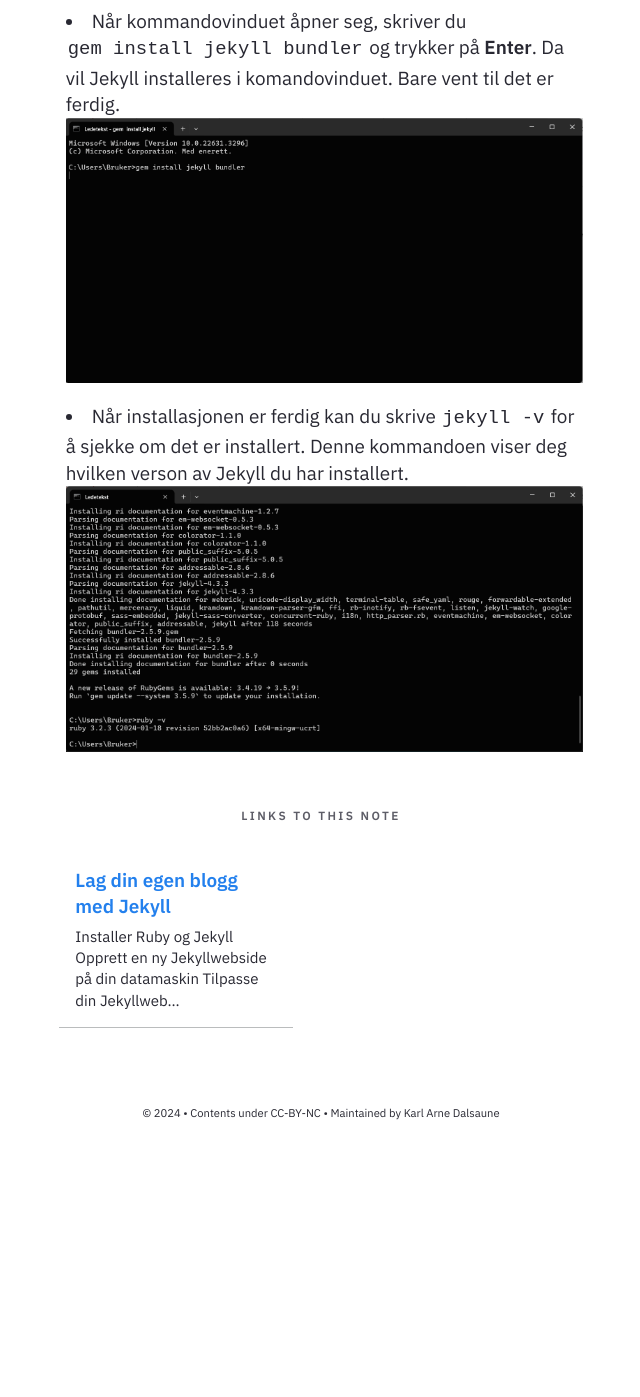
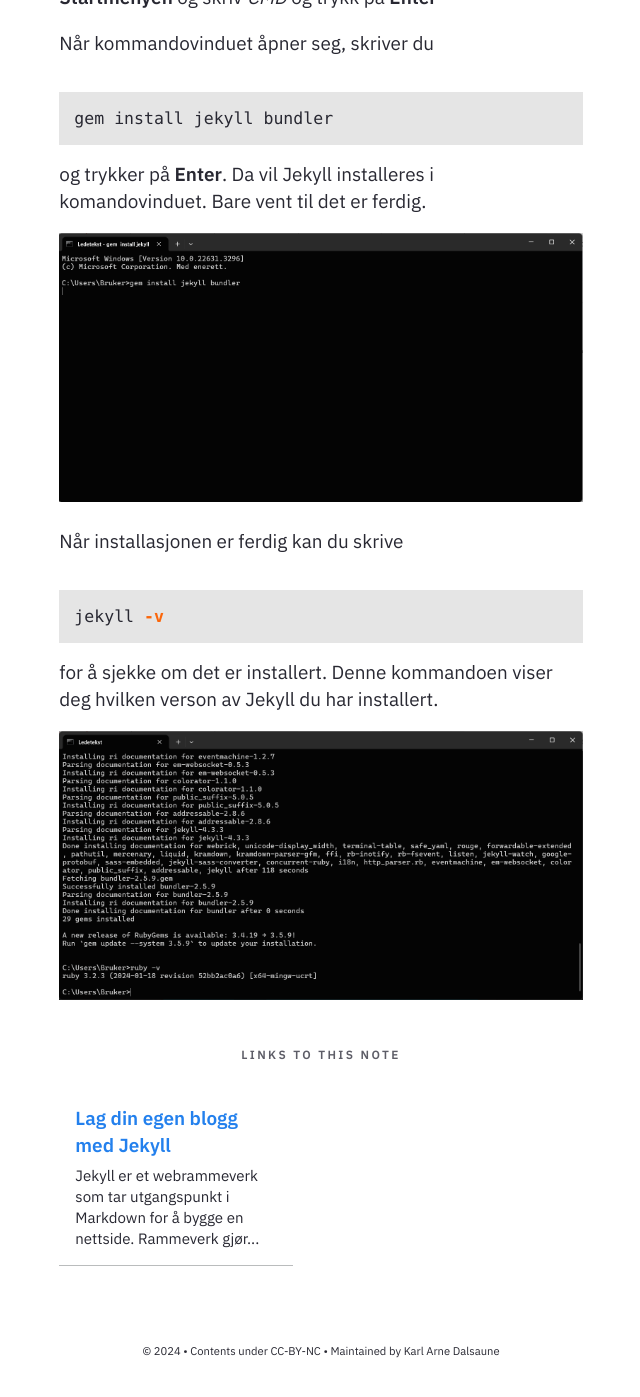
Before and after one commit to Cha-IM/cha-im.github.io, a Jekyll site: the page built from _notes/Public/Utvikling/Jekyll/Installer Ruby og Jekyll.md, in a window 1280 px wide and 1400 px high, scrolled down 1979 px. Shown: the top 1397 px of the window, without its empty margins (319-959 px from the left). Built offline with Jekyll 4.4.1, drawn with Linux system fonts in a browser that asks for light colours; before the commit the page ends 3141 px from its top, so only the background shows below that.

Commit message:
feat: new articles

````diff
--- a/_notes/Public/Utvikling/Jekyll/Installer Ruby og Jekyll.md
+++ b/_notes/Public/Utvikling/Jekyll/Installer Ruby og Jekyll.md
@@ -13,12 +13,26 @@ Ruby og Jekyll installeres via Terminal på Mac. For å åpne terminal er den en
 Til Windows kan du laste ned Ruby som et vanlig program. Det beskrives i lenken under, i avsnittet "Installation via RubyInstaller". Last ned Ruby+DevKit og start installasjonen
 - [Jekyll on Windows (jekyllrb.com)](https://jekyllrb.com/docs/installation/windows/)
 #### Husk disse tingene:
-* På siste steg i installasjonen av Ruby+DevKit er det en avkrysningsboks der det står *Run 'ridk install' to set up MSYS2 and development toolchain*. **Denne skal du krysse på**, slik at det ser ut som på bildet under.
+På siste steg i installasjonen av Ruby+DevKit er det en avkrysningsboks der det står *Run 'ridk install' to set up MSYS2 and development toolchain*. **Denne skal du krysse på**, slik at det ser ut som på bildet under.
 ![](https://github.com/Cha-IM/cha-im.github.io/blob/main/assets/img/jekyll/ruby-devkit-install-ridk-install.png?raw=true)
-* Når du har klikket på *Finish* kommer det opp et kommandovindu med tre valg. Du skal da skrive **3** (tallet som står ved *MSYS2 and MINGW development toolchain*) og trykke **Enter**. Nå vil disse tjenestene installeres i kommandovinduet. Det vil ta litt tid, bare vent til det er ferdig, og lukk vinduet når du er sikker på at det er ferdig.
+
+Når du har klikket på *Finish* kommer det opp et kommandovindu med tre valg. Du skal da skrive **3** (tallet som står ved *MSYS2 and MINGW development toolchain*) og trykke **Enter**. Nå vil disse tjenestene installeres i kommandovinduet. Det vil ta litt tid, bare vent til det er ferdig, og lukk vinduet når du er sikker på at det er ferdig.
 ![](https://github.com/Cha-IM/cha-im.github.io/blob/main/assets/img/jekyll/ruby-devkit-install-msys2-mingw.png?raw=true)
-*  Nå skal du åpne et nytt kommandovindu. Klikk på **Startmenyen** og skriv *CMD* og trykk på **Enter**
-* Når kommandovinduet åpner seg, skriver du `gem install jekyll bundler` og trykker på **Enter**. Da vil Jekyll installeres i komandovinduet. Bare vent til det er ferdig.
+
+Nå skal du åpne et nytt kommandovindu. Klikk på **Startmenyen** og skriv *CMD* og trykk på **Enter**
+
+Når kommandovinduet åpner seg, skriver du
+```sh
+gem install jekyll bundler
+```
+og trykker på **Enter**. Da vil Jekyll installeres i komandovinduet. Bare vent til det er ferdig.
+
 ![](https://github.com/Cha-IM/cha-im.github.io/blob/main/assets/img/jekyll/ruby-devkit-install-jekyll-bundler.png?raw=true)
-* Når installasjonen er ferdig kan du skrive `jekyll -v` for å sjekke om det er installert. Denne kommandoen viser deg hvilken verson av Jekyll du har installert.
+
+Når installasjonen er ferdig kan du skrive
+```sh
+jekyll -v
+```
+for å sjekke om det er installert. Denne kommandoen viser deg hvilken verson av Jekyll du har installert.
+
 ![](https://github.com/Cha-IM/cha-im.github.io/blob/main/assets/img/jekyll/ruby-devkit-install-ruby-v.png?raw=true)
--- a/_notes/Public/Utvikling/Jekyll/Lag din egen blogg med Jekyll.md
+++ b/_notes/Public/Utvikling/Jekyll/Lag din egen blogg med Jekyll.md
@@ -4,6 +4,15 @@ feed: hide
 date: 16-04-2024
 ---
 [![Jekyll-logo](https://upload.wikimedia.org/wikipedia/commons/4/42/Jekyll_%28software%29_Logo.png)](https://jekyllrb.com/)
+
+**Jekyll** er et web-rammeverk som tar utgangspunkt i Markdown for å bygge en nettside. Rammeverk gjør det enklere å bygge opp og oppdatere nettsider uten å skrive html og css fra bunnen av. I Jekyll kan vi derfor skrive alt innholdet på nettsiden med markdown-kode, som er en mye enklere måte å skrive formatert tekst på, noe som gjør det mye enklere å oppdatere og vedlikeholde nettsiden eller bloggen. Faktisk er denne nettsiden lagd med Jekyll.
+
+I artiklene nedenfor kan du lære om hvordan du installerer Jekyll på din datamaskin og oppretter en blogg.
+
 1. [[Installer Ruby og Jekyll]]
 2. [[Opprett en ny Jekyll-webside på din datamaskin]]
 3. [[Tilpasse din Jekyll-webside]]
+4. [[Opprette nye sider og poster på bloggen din]]
+5. [[Endre CSS-koden til bloggen din]]
+	1. [[SCSS]]
+6.
````
Also changed, not shown: _notes/Public/Utvikling/Jekyll/Endre CSS-koden til bloggen din.md (added, +18 -0 lines), _notes/Public/Utvikling/Jekyll/Opprett en ny Jekyll-webside på din datamaskin.md (+1 -1 lines), _notes/Public/Utvikling/Jekyll/Opprette nye sider og poster på bloggen din.md (added, +28 -0 lines), _notes/Public/Utvikling/Jekyll/SCSS.md (added, +133 -0 lines), _notes/Public/Utvikling/Jekyll/Endre layout og innhold på bloggen din.md (added), assets/img/jekyll/jekyll-file-structure.png (added), assets/img/jekyll/jekyll-sass-files.png (added), 3 other files.
